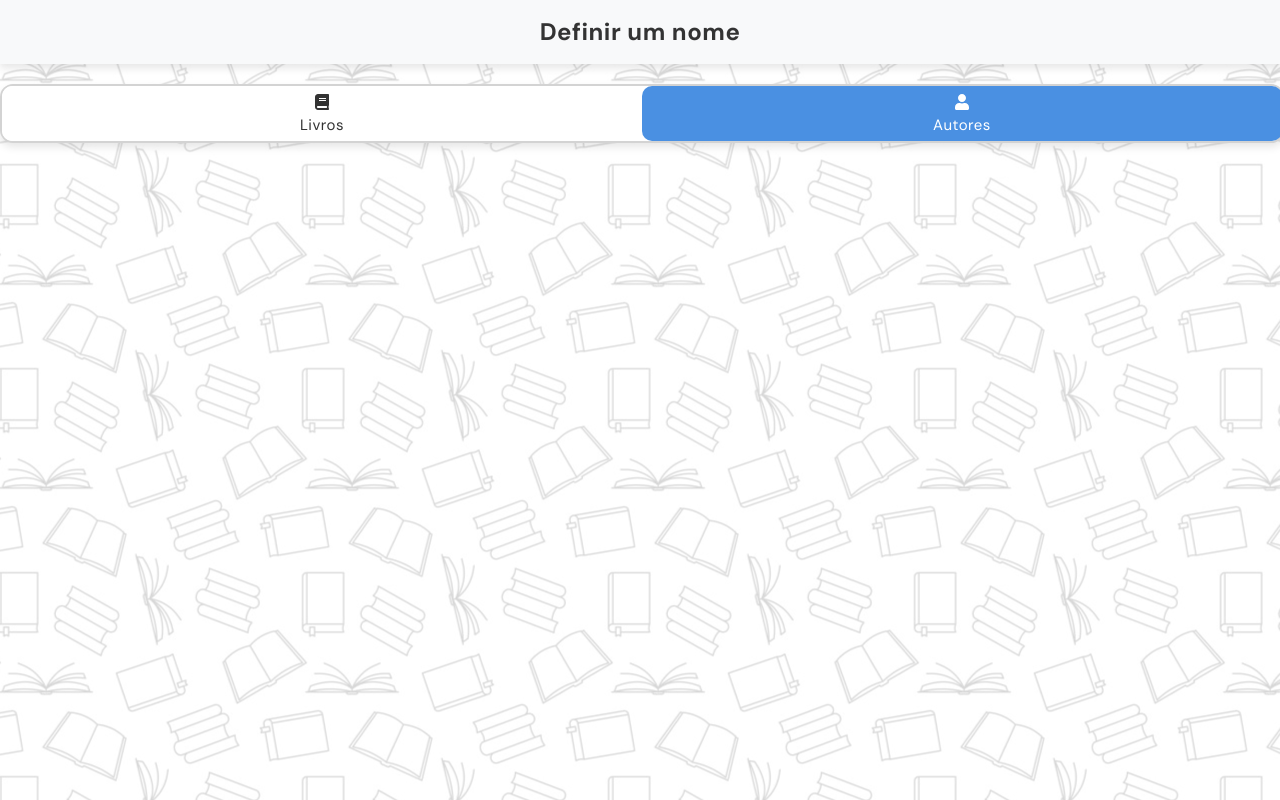
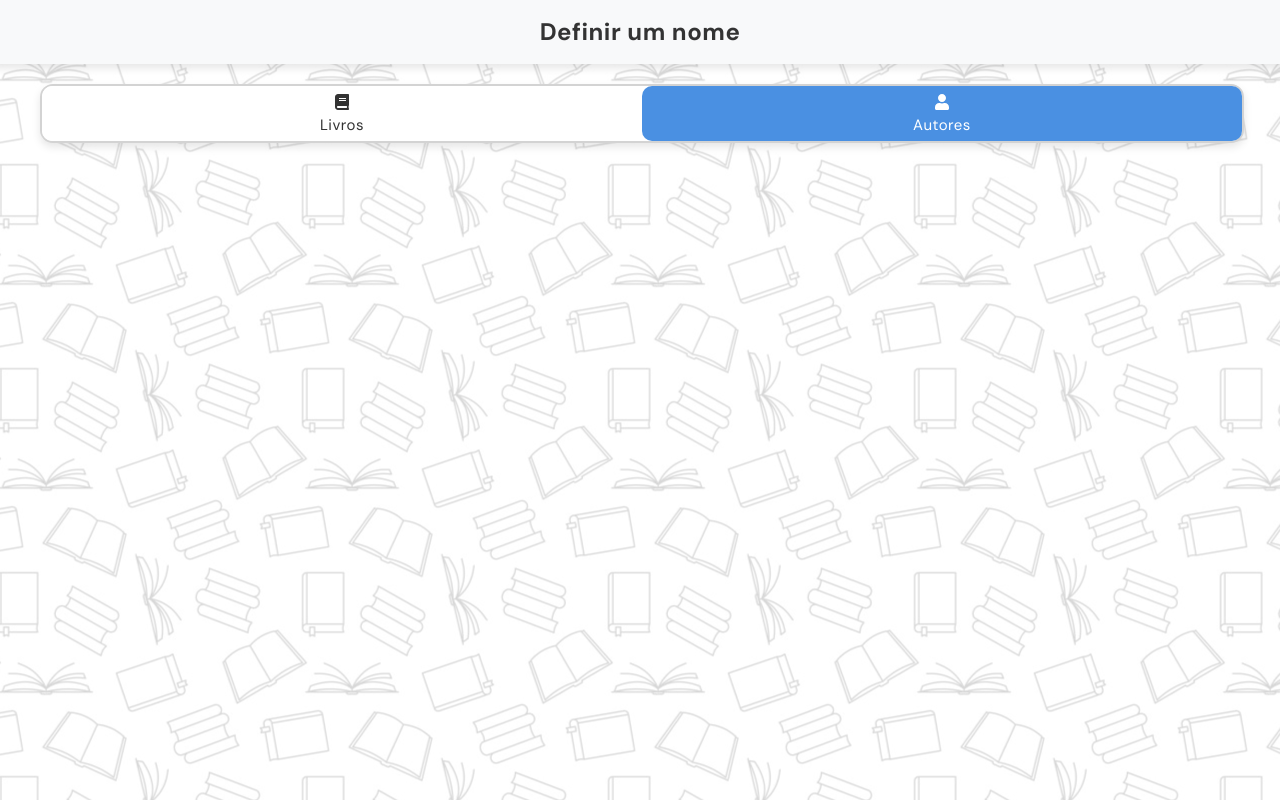
Before and after one commit to breno-aredes/desafio-contato-seguro, a React (Vite) app: page / in a window 1280 px wide. Built offline with nearby package versions, Linux system fonts and the light colour scheme.

Commit message:
style: update styles

```diff
--- a/src/components/Header/styles.ts
+++ b/src/components/Header/styles.ts
@@ -7,6 +7,7 @@ export const HeaderContainer = styled.header`
   box-shadow: 0 4px 8px rgba(0, 0, 0, 0.1);
   margin-bottom: 20px;
   font-weight: bold;
+  width: 100%;
 `;
 
 export const Title = styled.h1`
--- a/src/pages/Dashboard/index.tsx
+++ b/src/pages/Dashboard/index.tsx
@@ -1,12 +1,13 @@
 import { useState } from "react";
 import ToggleButtons from "../../components/ToggleButtons";
+import { DashBoardBody } from "./styles";
 
 export const Dashboard = () => {
   const [isSelected, setIsSelected] = useState<string>("authors");
 
   return (
-    <div>
+    <DashBoardBody>
       <ToggleButtons isSelected={isSelected} setIsSelected={setIsSelected} />
-    </div>
+    </DashBoardBody>
   );
 };
--- a/src/pages/Dashboard/styles.ts
+++ b/src/pages/Dashboard/styles.ts
@@ -0,0 +1,6 @@
+import styled from "styled-components";
+
+export const DashBoardBody = styled.div`
+  max-width: 1200px;
+  width: 100%;
+`;
--- a/src/styles.ts
+++ b/src/styles.ts
@@ -7,6 +7,9 @@ export const Body = styled.div`
   overflow: hidden;
   font-family: "DM Sans", sans-serif;
   letter-spacing: 0.5px;
+  display: flex;
+  flex-direction: column;
+  align-items: center;
   &::before {
     content: "";
     position: absolute;
```
